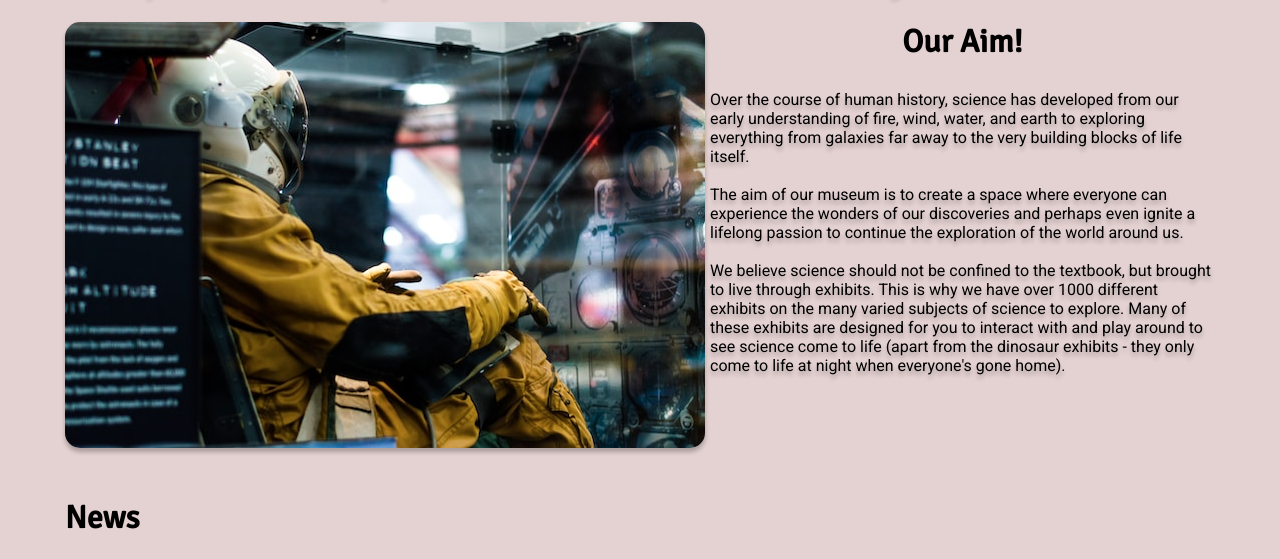
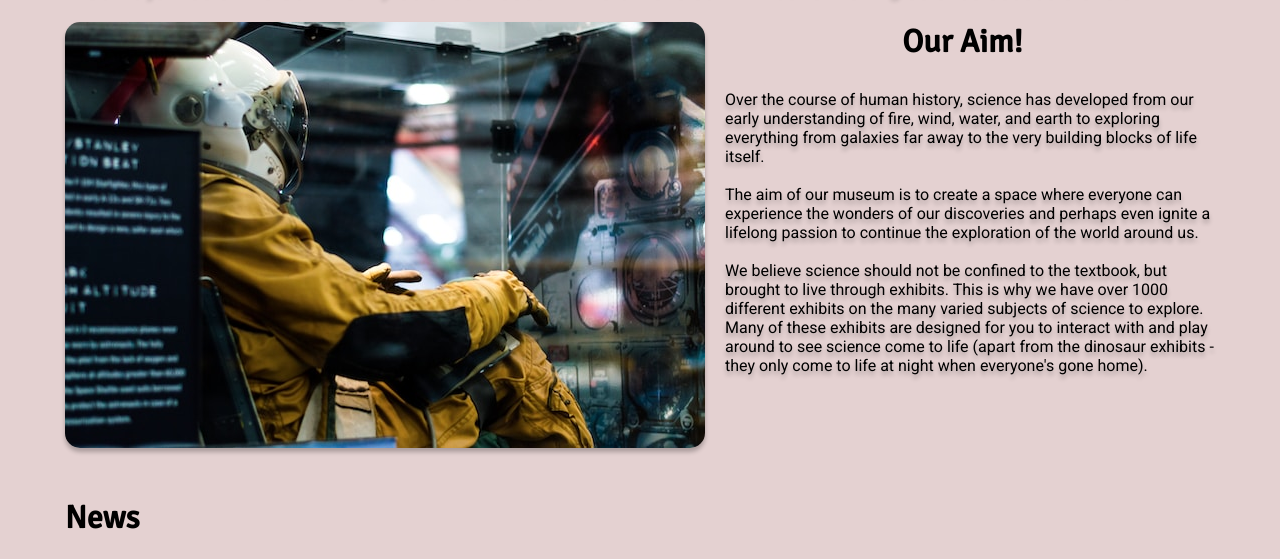
Before and after one commit to Bakek-lang/semester-project-1, a plain HTML site: page index.html in a window 1280 px wide. Shown: the part 706-1265 px from the top of the page. Drawn offline with Linux system fonts and the light colour scheme.

Commit message:
Update margin.css

```diff
--- a/CSS/margin.css
+++ b/CSS/margin.css
@@ -61,3 +61,7 @@ h1,
 .price-info {
   margin-left: 25px;
 }
+
+.our-aim-container p {
+  margin-left: 15px;
+}
```
